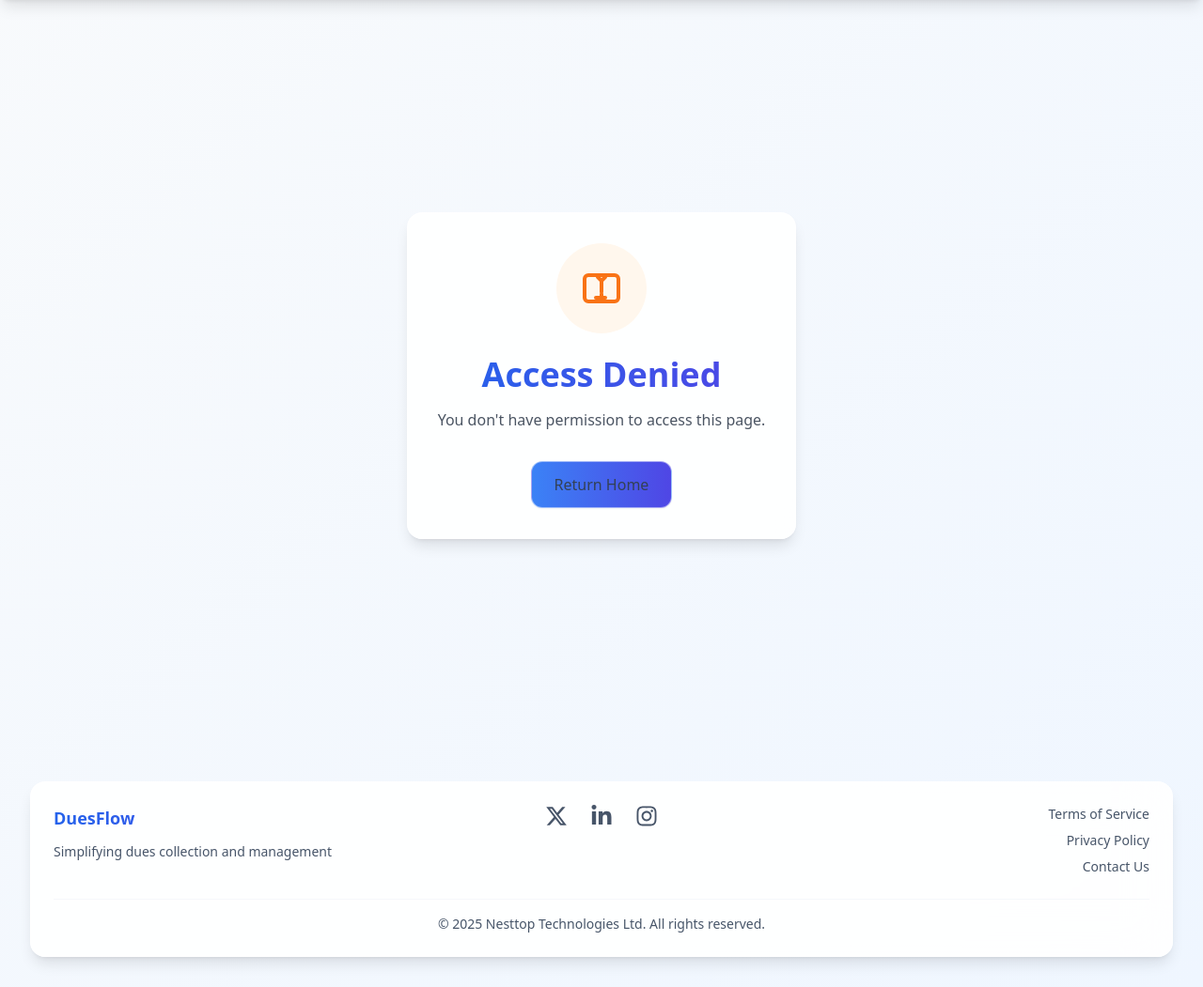
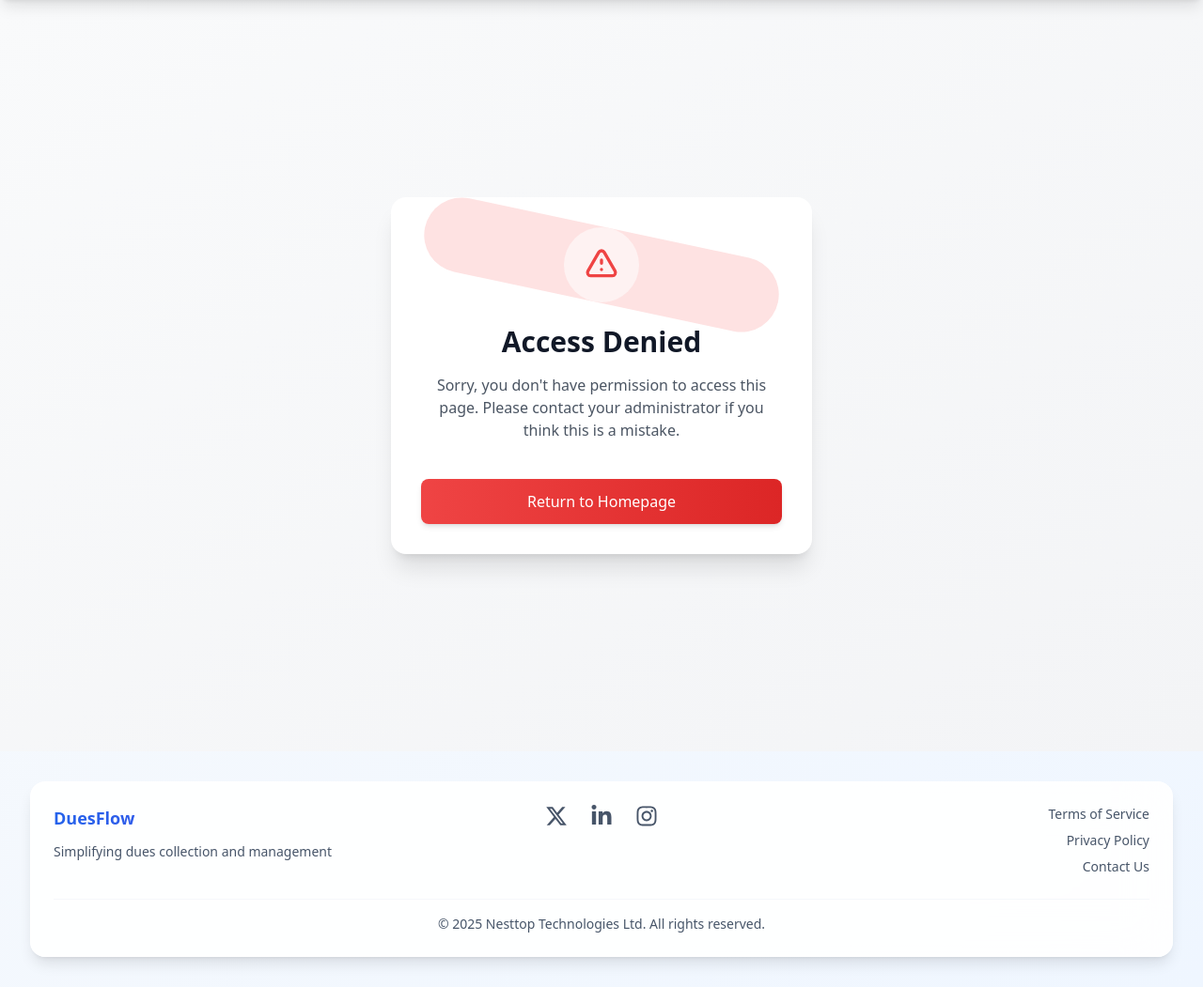
Before and after one commit to henryantwi/Dues-Colleection-SaaS-App, a Django app: template src/templates/403.html in a window 1280 px wide. Shown: the part 81-1132 px from the top of the page at 94% size. Run offline with Django 5.2, Linux system fonts and the light colour scheme; the template is opened without the code that fills it, so the values that code supplies are empty; some libraries are stand-ins or nearby versions.

Commit message:
Revamp 403 and 404 error pages with modern design and improved user experience

```diff
--- a/src/templates/403.html
+++ b/src/templates/403.html
@@ -1,21 +1,35 @@
 {% extends 'layouts/blank.html' %}
 
 {% block content %}
-<div class="min-h-screen flex items-center justify-center">
-    <div class="glass-card max-w-lg mx-auto p-8 text-center">
-        <div class="w-24 h-24 mx-auto mb-6 bg-orange-50 rounded-full flex items-center justify-center">
-            <svg class="w-12 h-12 text-orange-500" fill="none" stroke="currentColor" viewBox="0 0 24 24">
-                <path stroke-linecap="round" stroke-linejoin="round" stroke-width="2" d="M12 15v2m0 0v2m0-2h2m-2 0H9m3-3V8m0 0l2-2m-2 2l-2-2M5 5h14a2 2 0 012 2v10a2 2 0 01-2 2H5a2 2 0 01-2-2V7a2 2 0 012-2z"/>
-            </svg>
+<div class="min-h-screen bg-gradient-to-br from-gray-50 to-gray-100 flex items-center justify-center p-4">
+    <div class="bg-white rounded-2xl shadow-xl max-w-md w-full p-8 space-y-6">
+        <!-- Error Icon -->
+        <div class="relative">
+            <div class="absolute inset-0 bg-red-100 rounded-full transform rotate-12"></div>
+            <div class="relative w-20 h-20 mx-auto bg-red-50 rounded-full flex items-center justify-center">
+                <svg class="w-10 h-10 text-red-500" fill="none" stroke="currentColor" viewBox="0 0 24 24">
+                    <path stroke-linecap="round" stroke-linejoin="round" stroke-width="2"
+                          d="M12 9v2m0 4h.01m-6.938 4h13.856c1.54 0 2.502-1.667 1.732-3L13.732 4c-.77-1.333-2.694-1.333-3.464 0L3.34 16c-.77 1.333.192 3 1.732 3z"/>
+                </svg>
+            </div>
         </div>
-        <h1 class="text-4xl font-bold mb-4 gradient-text">Access Denied</h1>
-        <p class="text-gray-600 mb-8">
-            You don't have permission to access this page.
-        </p>
-        <a href="/" class="glass-button bg-gradient-to-r from-primary to-accent text-white
-        hover:from-primary-hover hover:to-accent inline-block">
-            Return Home
-        </a>
+
+        <!-- Content -->
+        <div class="text-center space-y-4">
+            <h1 class="text-3xl font-bold text-gray-900">Access Denied</h1>
+            <p class="text-gray-600">
+                Sorry, you don't have permission to access this page. Please contact your administrator if you think this is a mistake.
+            </p>
+        </div>
+
+        <!-- Button -->
+        <div class="pt-4">
+            <a href="/" class="block w-full py-3 px-4 text-center text-white font-medium bg-gradient-to-r
+                              from-red-500 to-red-600 rounded-lg hover:from-red-600 hover:to-red-700
+                              transition-colors duration-200 shadow-md hover:shadow-lg">
+                Return to Homepage
+            </a>
+        </div>
     </div>
 </div>
 {% endblock %}
```
Also changed, not shown: src/templates/404.html (+30 -14 lines).
